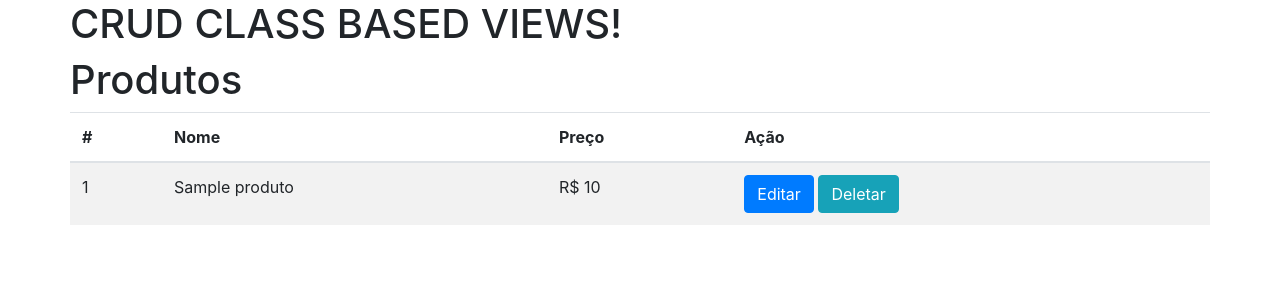
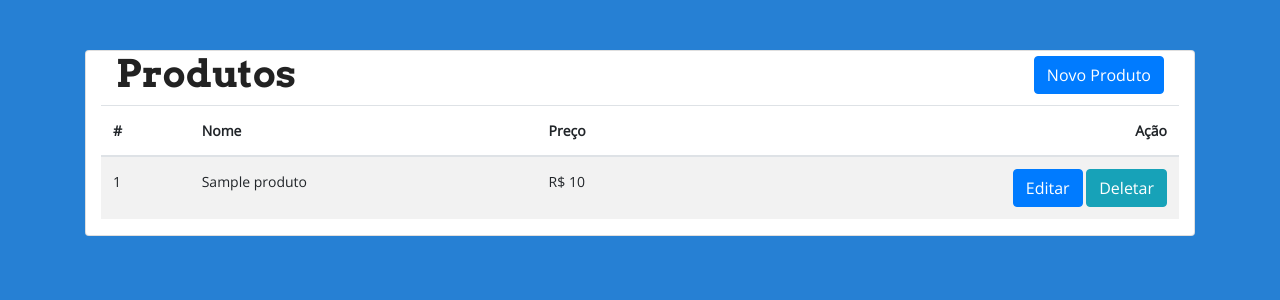
Before and after one commit to DjangoEssential-UDEMYCourse/crud-cbv, a Django app: template core/templates/index.html in a window 1280 px wide. Shown: the top 300 px of the page. Run offline with Django 3.2, Linux system fonts and the light colour scheme; the template is opened without the code that fills it: most values are stand-ins (such as "Sample title", 1, 10 or a date in 2020); some libraries are stand-ins or nearby versions.

Commit message:
Criando CRUD com Class Based Views e Custom CSS

```diff
--- /dev/null
+++ b/core/static/css/style.css
@@ -0,0 +1,67 @@
+@import url("https://fonts.googleapis.com/css?family=Arvo:700|Open+Sans");
+html {
+  overflow-x: hidden;
+}
+
+body {
+  background: #2680d4;
+  font-size: 14px;
+  font-weight: 400;
+  font-family: 'Open Sans', sans-serif;
+  -webkit-box-sizing: border-box;
+  -moz-box-sizing: border-box;
+  box-sizing: border-box;
+  -webkit-font-smoothing: subpixel-antialiased;
+  color: #abacae;
+  line-height: 25px;
+  -webkit-backface-visibility: hidden;
+  backface-visibility: hidden;
+  overflow-x: hidden;
+}
+
+h1, h2, h3 {
+  font-size: 38px;
+  color: #222222;
+  font-weight: 700;
+  font-family: 'Arvo', serif;
+}
+
+h4{
+  color: #a09f9d;
+  font-weight: 500;
+  font-family: 'Arvo', serif;
+}
+
+a {
+  -webkit-transition: all 0.2s linear;
+  -moz-transition: all 0.2s linear;
+  -o-transition: all 0.2s linear;
+  transition: all 0.2s linear;
+}
+
+a:hover {
+  text-decoration: none;
+}
+
+a a:focus {
+  outline: none;
+}
+
+p {
+  font-weight: 400;
+  font-family: 'Open Sans', sans-serif;
+  margin: 0px;
+  font-size: 16px;
+}
+
+.card{
+    margin-top: 50px;
+}
+
+.pull-right {
+    float: right !important;
+}
+
+.pull-left {
+    float: left !important;
+}
--- a/core/templates/base.html
+++ b/core/templates/base.html
@@ -7,13 +7,18 @@
     <title>CRUD-CBV</title>
     <meta name="viewport" content="width=device-width, initial-scale=1.0, shrink-to-fit=no">
     {% bootstrap_css %}
+    <!-- Main Style -->
+    <link rel="stylesheet" href="{% static 'css/style.css' %}">
 </head>
 <body>
     <div class="container">
-        <div class="row">
-            <h1>CRUD CLASS BASED VIEWS!</h1>
+        <div class="card">
+            <div class="container">
+                <div class="row-fluid">
+                    {% block content %}{% endblock %}
+                </div>
+            </div>
         </div>
-        {% block content %}{% endblock %}
     </div>
     {% bootstrap_javascript jquery='full' %}
 </body>
--- a/core/templates/index.html
+++ b/core/templates/index.html
@@ -1,15 +1,23 @@
 {% extends 'base.html' %}
 {% load humanize %}
 {% block content %}
-    <div class="row">
-        <h1>Produtos</h1>
+
+<div class="container">
+    <h1 class="pull-left">Produtos</h1>
+    <a href="{% url 'add-produto' %}" class="pull-right" style="margin-top: 5px">
+        <button class="btn btn-primary " type="button">
+            Novo Produto
+        </button>
+    </a>
+
+</div>
 <table class="table table-striped table-hover table-condensed">
     <thead>
     <tr>
         <th scope="col">#</th>
         <th scope="col">Nome</th>
         <th scope="col">Preço</th>
-                    <th scope="col">Ação</th>
+        <th scope="col"><div style="text-align: end;">Ação</div></th>
     </tr>
     </thead>
     <tbody>
@@ -19,12 +27,15 @@
         <td scope="row">{{ produto.nome }}</td>
         <td scope="row">R$ {{ produto.preco|intcomma }}</td>
         <td scope="row">
-                            <a class="btn btn-primary" href="#">Editar</a>
-                            <a class="btn btn-info" href="#">Deletar</a>
+            <div class="pull-right">
+                <a class="btn btn-primary " href="{% url 'update-produto' produto.pk %}">Editar</a>
+                <a class="btn btn-info" href="{% url 'delete-produto' produto.pk %}">Deletar</a>
+            </div>
         </td>
     </tr>
     {% endfor %}
     </tbody>
 </table>
-    </div>
+
+
 {% endblock %}
```
Also changed, not shown: core/forms.py (deleted, +0 -8 lines), core/templates/produto.delete.html (added, +25 -0 lines), core/templates/produto.form.html (added, +21 -0 lines), core/urls.py (+5 -2 lines), core/views.py (+21 -2 lines), db.sqlite3. Lines whose indentation alone changed are shown as unchanged.
